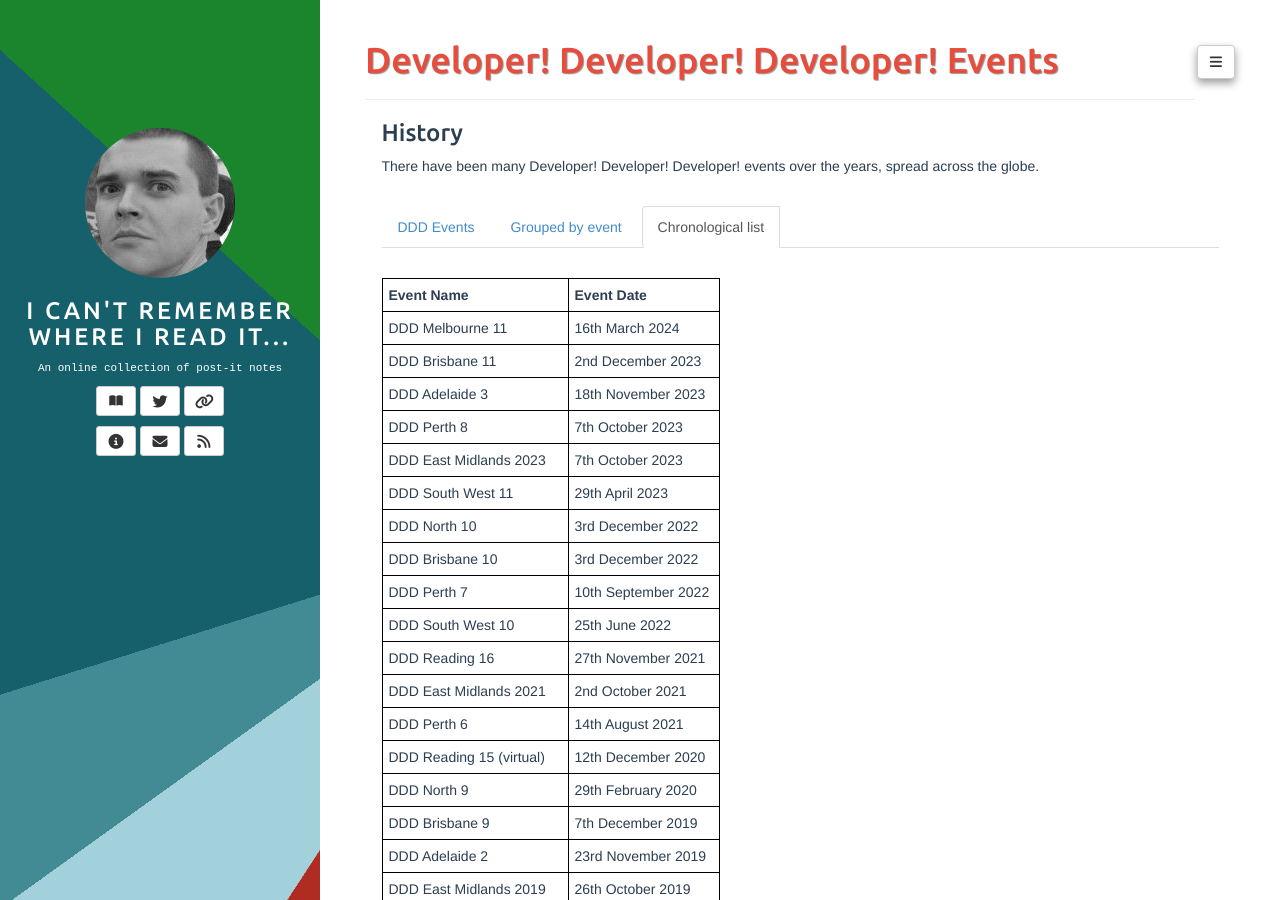
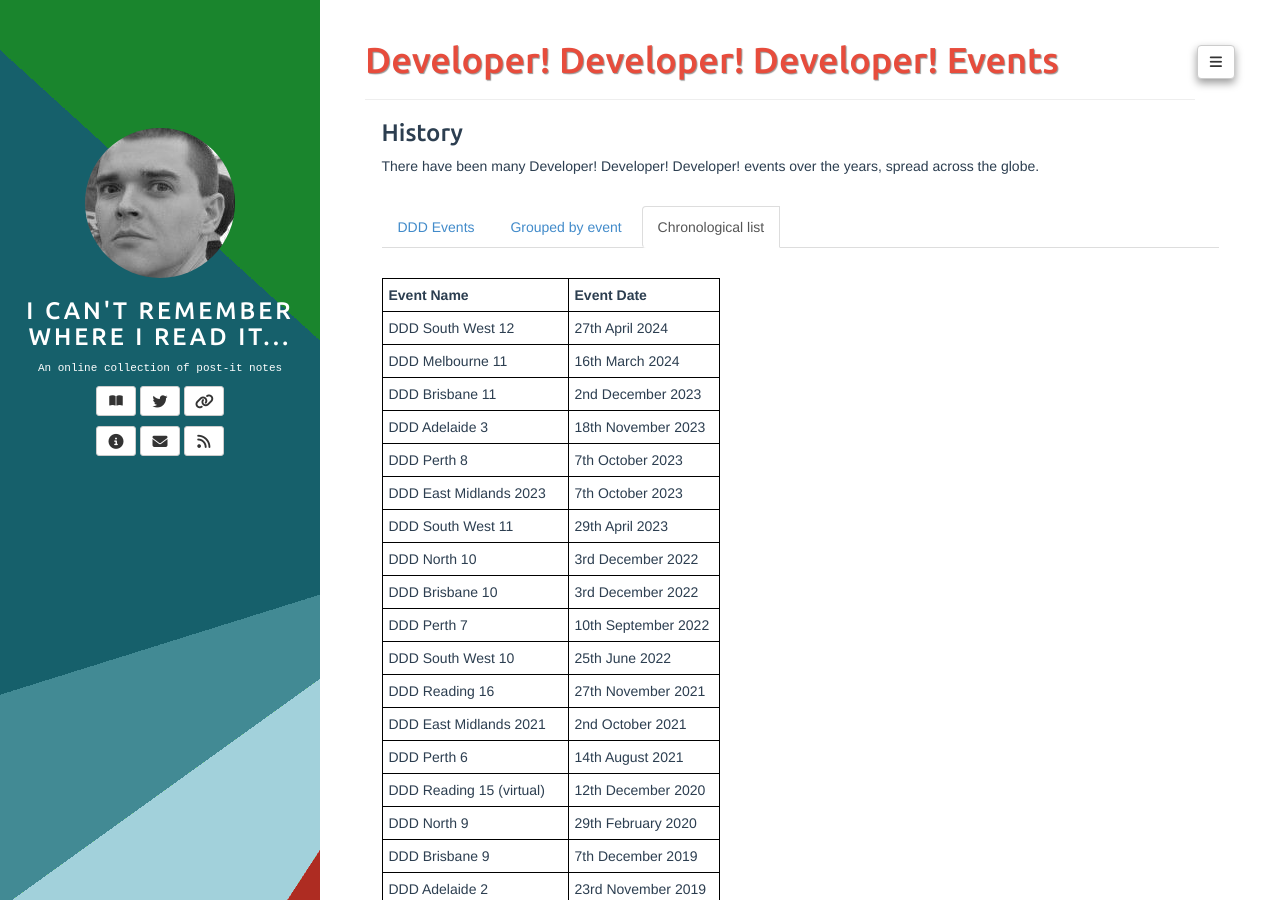
Before and after one commit to adrianbanks/adrianbanks.github.io, a Jekyll site: the page built from ddd-list.md, in a window 1280 px wide and 900 px high. Built offline with Jekyll 4.4.1, drawn with Linux system fonts in a browser that asks for light colours.

Commit message:
Add DDDSW 2024

```diff
--- a/ddd-list.md
+++ b/ddd-list.md
@@ -15,6 +15,7 @@ There have been many Developer! Developer! Developer! events over the years, spr
 
 | **Event Name**             | **Event Date**      |
 | -------------------------- | ------------------- |
+|  DDD South West 12         | 27th April 2024     |
 |  DDD Melbourne 11          | 16th March 2024     |
 |  DDD Brisbane 11           | 2nd December 2023   |
 |  DDD Adelaide 3            | 18th November 2023  |
```
Also changed, not shown: ddd-grouped.md (+1 -0 lines).
